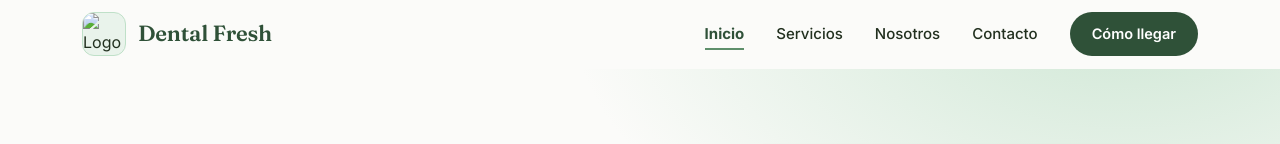
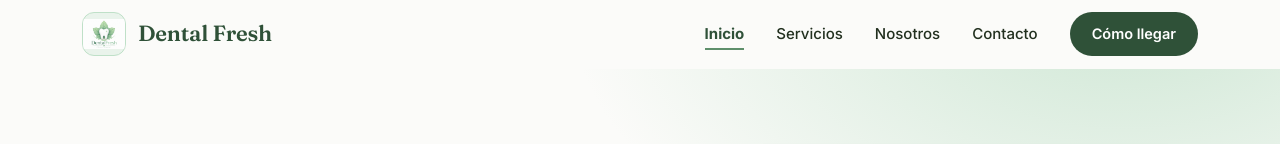
Before and after one commit to adonayuziel0-jpg/DENTAL_FRESH, a plain HTML site: page index.html in a window 1280 px wide. Shown: the top 144 px of the page. Drawn offline with Linux system fonts and the light colour scheme.

Commit message:
Update index.html

```diff
--- a/index.html
+++ b/index.html
@@ -20,7 +20,7 @@
 <header>
   <div class="nav">
     <a href="index.html" class="brand-group" aria-label="Dental Fresh, inicio">
-      <span class="logo-slot"><img src="img/logo.jpeg" alt="Logo de Dental Fresh"></span>
+      <span class="logo-slot"><img src="logo.jpeg" alt="Logo de Dental Fresh"></span>
       <span class="brand">Dental Fresh</span>
     </a>
     <button class="menu-toggle" type="button" aria-label="Abrir menú" aria-expanded="false" aria-controls="menu"><span class="bars"></span></button>
```
